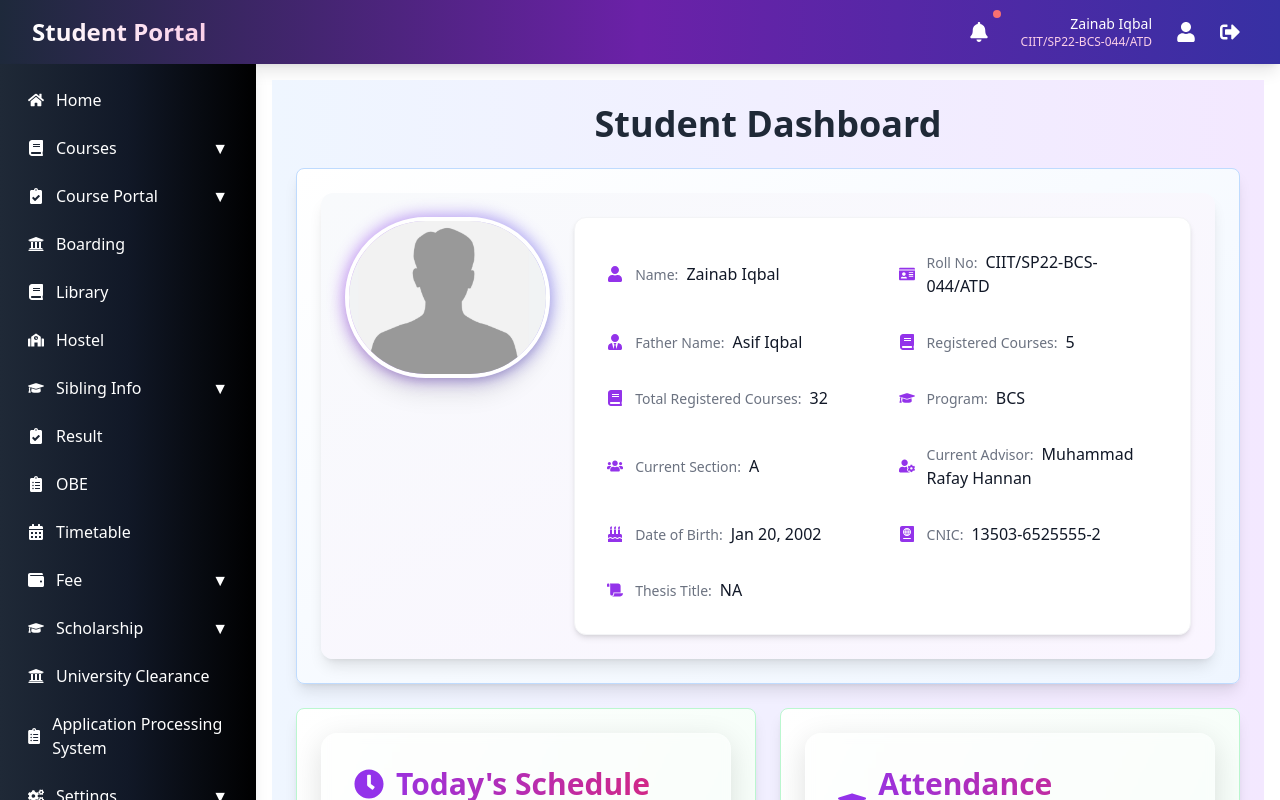
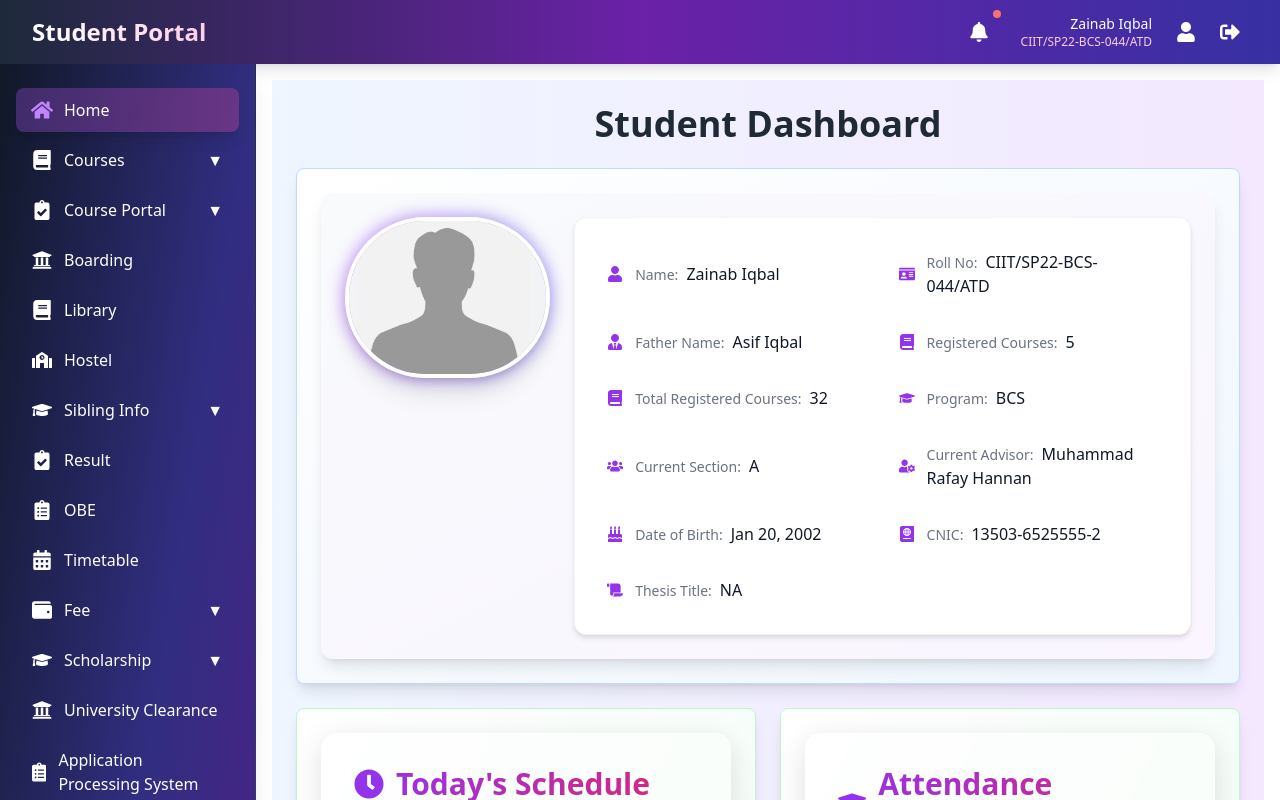
Before and after one commit to AkhlaqAltaf/uni_portal, a React (Vite) app in the folder uni_portal_frontend/: page / in a window 1280 px wide. Shown: the top 800 px of the page. Built offline with nearby package versions, Linux system fonts and the light colour scheme.

Commit message:
styling added to sidebar

```diff
--- a/uni_portal_frontend/src/components/Sidebar.jsx
+++ b/uni_portal_frontend/src/components/Sidebar.jsx
@@ -1,397 +1,263 @@
 import React, { useState } from "react";
-import { Link } from "react-router-dom";
+import { Link, useLocation } from "react-router-dom";
 import {
-  FaHome,
-  FaUser,
-  FaMicrosoft,
-  FaCertificate,
-  FaBook,
-  FaSchool,
-  FaCalendarAlt,
-  FaClipboardList,
-  FaCogs,
-  FaWallet,
-  FaUniversity,
-  FaClipboardCheck,
-  FaGraduationCap,
-  FaChevronDown,
-  FaChevronUp,
+  FaHome, FaUser, FaMicrosoft, FaCertificate, FaBook, FaSchool,
+  FaCalendarAlt, FaClipboardList, FaCogs, FaWallet, FaUniversity,
+  FaClipboardCheck, FaGraduationCap
 } from "react-icons/fa";
 
+const MenuItem = ({ to, icon: Icon, children, onClick, isDropdown, isOpen, isActive }) => (
+  <li>
+    {to ? (
+      <Link
+        to={to}
+        className={`flex items-center px-4 py-2.5 rounded-lg transition-all duration-300
+                   ${isActive
+                     ? 'bg-gradient-to-r from-purple-500/30 to-pink-500/30 text-white shadow-lg'
+                     : 'hover:bg-white/10'}`}
+      >
+        <Icon className={`w-5 h-5 mr-3 transition-transform duration-300
+                       ${isActive ? 'scale-110 text-purple-400' : ''}`} />
+        <span className="font-medium">{children}</span>
+      </Link>
+    ) : (
+      <button
+        onClick={onClick}
+        className="w-full flex items-center justify-between px-4 py-2.5 rounded-lg
+                 transition-all duration-300 hover:bg-white/10 group"
+      >
+        <div className="flex items-center">
+          <Icon className="w-5 h-5 mr-3 group-hover:text-purple-400 transition-colors" />
+          <span className="font-medium">{children}</span>
+        </div>
+        {isDropdown && (
+          <span className={`transform transition-transform duration-300
+                          ${isOpen ? 'rotate-180' : ''}`}>
+            ▼
+          </span>
+        )}
+      </button>
+    )}
+  </li>
+);
+
+const SubMenuItem = ({ to, children }) => (
+  <li>
+    <Link
+      to={to}
+      className="block px-4 py-2 rounded-lg transition-all duration-300
+                 text-gray-300 hover:bg-white/5 hover:text-purple-300"
+    >
+      {children}
+    </Link>
+  </li>
+);
+
 const Sidebar = () => {
-  const [isCoursesDropdownOpen, setCoursesDropdownOpen] = useState(false);
-  const [isCoursePortalDropdownOpen, setCoursePortalDropdownOpen] =
-    useState(false);
-  const [isSiblingDropdownOpen, setSiblingDropdownOpen] = useState(false);
-  const [isScholarshipDropdownOpen, setScholarshipDropdownOpen] =
-    useState(false);
-  const [isFeeDropdownOpen, setFeeDropdownOpen] = useState(false);
-  const [isSettingsDropdownOpen, setSettingsDropdownOpen] = useState(false);
+  const location = useLocation();
+  const [dropdowns, setDropdowns] = useState({
+    courses: false,
+    coursePortal: false,
+    sibling: false,
+    scholarship: false,
+    fee: false,
+    settings: false
+  });
 
-  const toggleCoursesDropdown = () => {
-    setCoursesDropdownOpen(!isCoursesDropdownOpen);
+  const toggleDropdown = (key) => {
+    setDropdowns(prev => ({ ...prev, [key]: !prev[key] }));
   };
 
-  const toggleCoursePortalDropdown = () => {
-    setCoursePortalDropdownOpen(!isCoursePortalDropdownOpen);
-  };
-
-  const toggleSiblingDropdown = () => {
-    setSiblingDropdownOpen(!isSiblingDropdownOpen);
-  };
-
-  const toggleFeeDropdown = () => {
-    setFeeDropdownOpen(!isFeeDropdownOpen);
-  };
-
-  const toggleSettingsDropdown = () => {
-    setSettingsDropdownOpen(!isSettingsDropdownOpen);
-  };
-  const toggleScholarshipDropdown = () => {
-    setScholarshipDropdownOpen(!isScholarshipDropdownOpen);
-  };
+  const isActive = (path) => location.pathname === path;
 
   return (
-    <div className="bg-gradient-to-r from-gray-800 via-gray-900 to-black text-white w-64 h-full p-4 shadow-lg">
-      {/* <h2 className="text-xl font-extrabold mb-6 text-center text-gray-200 border-b-2 border-gray-600 pb-2">
-        Student Portal
-      </h2> */}
-      <ul className="space-y-2">
-        <li>
-          <Link
+    <div className="relative bg-gradient-to-br from-gray-900 via-indigo-900 to-purple-900
+                    text-white w-64 min-h-screen backdrop-blur-lg shadow-xl
+                    border-r border-white/10">
+      <div className="px-4 py-6 space-y-4">
+        <nav>
+          <ul className="space-y-1.5">
+            <MenuItem
               to="/"
-            className="flex items-center px-3 py-2 hover:bg-gray-700 rounded-md transition-colors duration-300"
+              icon={FaHome}
+              isActive={isActive('/')}
             >
-            <FaHome className="mr-3" /> Home
-          </Link>
-        </li>
-        {/* <li>
-          <Link
-            to="/profile"
-            className="flex items-center px-3 py-2 hover:bg-gray-700 rounded-md transition-colors duration-300"
+              Home
+            </MenuItem>
+
+            <MenuItem
+              icon={FaBook}
+              onClick={() => toggleDropdown('courses')}
+              isDropdown
+              isOpen={dropdowns.courses}
             >
-            <FaUser className="mr-3" /> Profile
-          </Link>
-        </li> */}
-        {/* <li>
-          <Link
-            to="/dashboard"
-            className="flex items-center px-3 py-2 hover:bg-gray-700 rounded-md transition-colors duration-300"
-          >
-            <FaMicrosoft className="mr-3" /> Microsoft Office 365 / Teams
-          </Link>
-<<<<<<< HEAD
-        </li>
-
-        </li> */}
-        {/* <li>
-          <Link
-            to="/dashboard"
-            className="flex items-center px-3 py-2 hover:bg-gray-700 rounded-md transition-colors duration-300"
-          >
-            <FaClipboardList className="mr-3" /> Data Verification
-          </Link>
-        </li>
-        <li>
-          <Link
-            to="/dashboard"
-            className="flex items-center px-3 py-2 hover:bg-gray-700 rounded-md transition-colors duration-300"
-          >
-            <FaCertificate className="mr-3" /> Corona Certificates
-          </Link>
-        </li> */}
-
-        <li>
-          <button
-            onClick={toggleCoursesDropdown}
-            className="w-full flex items-center px-3 py-2 hover:bg-gray-700 rounded-md transition-colors duration-300 text-left"
-          >
-            <FaBook className="mr-3" />
               Courses
-            <span className="ml-auto">{isCoursesDropdownOpen ? "▲" : "▼"}</span>
-          </button>
-          {isCoursesDropdownOpen && (
-            <ul className="ml-6 mt-2 space-y-1">
-              <li>
-                <Link
-                  to="/courses/CourseSummary"
-                  className="block px-2 py-1 hover:text-gray-400"
-                >
-                  Summary
-                </Link>
-              </li>
-              <li>
-                <Link
-                  to="/courses/class-proceedings"
-                  className="block px-2 py-1 hover:text-gray-400"
-                >
-                  Class Proceedings
-                </Link>
-              </li>
-              <li>
-                <Link
-                  to="/courses/quiz-marks"
-                  className="block px-2 py-1 hover:text-gray-400"
-                >
-                  Quiz Assignment Marks
-                </Link>
-              </li>
+            </MenuItem>
+            {dropdowns.courses && (
+              <ul className="mt-2 ml-4 pl-4 border-l border-purple-500/30 space-y-1
+                           animate-fadeIn">
+                <SubMenuItem to="/courses/CourseSummary">Summary</SubMenuItem>
+                <SubMenuItem to="/courses/class-proceedings">Class Proceedings</SubMenuItem>
+                <SubMenuItem to="/courses/quiz-marks">Quiz Assignment Marks</SubMenuItem>
               </ul>
             )}
-        </li>
-        <li>
-          <button
-            onClick={toggleCoursePortalDropdown}
-            className="w-full flex items-center px-3 py-2 hover:bg-gray-700 rounded-md transition-colors duration-300 text-left"
+
+            <MenuItem
+              icon={FaClipboardCheck}
+              onClick={() => toggleDropdown('coursePortal')}
+              isDropdown
+              isOpen={dropdowns.coursePortal}
             >
-            <FaClipboardCheck className="mr-3" />
               Course Portal
-            <span className="ml-auto">
-              {isCoursePortalDropdownOpen ? "▲" : "▼"}
-            </span>
-          </button>
-          {isCoursePortalDropdownOpen && (
-            <ul className="ml-6 mt-2 space-y-1">
-              <li>
-                <Link
-                  to="/course-portal/mcq-test"
-                  className="block px-2 py-1 hover:text-gray-400"
-                >
-                  MCQ Test
-                </Link>
-              </li>
-              <li>
-                <Link
-                  to="/course-portal/subjective-test"
-                  className="block px-2 py-1 hover:text-gray-400"
-                >
-                  Subjective Test
-                </Link>
-              </li>
-              <li>
-                <Link
-                  to="/course-portal/course-content"
-                  className="block px-2 py-1 hover:text-gray-400"
-                >
-                  Course Content
-                </Link>
-              </li>
-              <li>
-                <Link
-                  to="/course-portal/assignments-summary"
-                  className="block px-2 py-1 hover:text-gray-400"
-                >
-                  Assignments Summary
-                </Link>
-              </li>
-              <li>
-                <Link
-                  to="/course-portal/pending-assignments"
-                  className="block px-2 py-1 hover:text-gray-400"
-                >
-                  Pending Assignments
-                </Link>
-              </li>
+            </MenuItem>
+            {dropdowns.coursePortal && (
+              <ul className="mt-2 ml-4 pl-4 border-l border-purple-500/30 space-y-1
+                           animate-fadeIn">
+                <SubMenuItem to="/course-portal/mcq-test">MCQ Test</SubMenuItem>
+                <SubMenuItem to="/course-portal/subjective-test">Subjective Test</SubMenuItem>
+                <SubMenuItem to="/course-portal/course-content">Course Content</SubMenuItem>
+                <SubMenuItem to="/course-portal/assignments-summary">Assignments Summary</SubMenuItem>
+                <SubMenuItem to="/course-portal/pending-assignments">Pending Assignments</SubMenuItem>
               </ul>
             )}
-        </li>
-        <li>
-          <Link
+
+            <MenuItem
               to="/dashboard"
-            className="flex items-center px-3 py-2 hover:bg-gray-700 rounded-md transition-colors duration-300"
+              icon={FaUniversity}
+              isActive={isActive('/dashboard')}
             >
-            <FaUniversity className="mr-3" /> Boarding
-          </Link>
-        </li>
-        <li>
-          <Link
+              Boarding
+            </MenuItem>
+
+            <MenuItem
               to="/library"
-            className="flex items-center px-3 py-2 hover:bg-gray-700 rounded-md transition-colors duration-300"
+              icon={FaBook}
+              isActive={isActive('/library')}
             >
-            <FaBook className="mr-3" /> Library
-          </Link>
-        </li>
-        <li>
-          <Link
-            to="/dashboard"
-            className="flex items-center px-3 py-2 hover:bg-gray-700 rounded-md transition-colors duration-300"
+              Library
+            </MenuItem>
+
+            <MenuItem
+              to="/hostel"
+              icon={FaSchool}
+              isActive={isActive('/hostel')}
             >
-            <FaSchool className="mr-3" /> Hostel
-          </Link>
-        </li>
-        <li>
-          <button
-            onClick={toggleSiblingDropdown}
-            className="w-full flex items-center px-3 py-2 hover:bg-gray-700 rounded-md transition-colors duration-300 text-left"
+              Hostel
+            </MenuItem>
+
+            <MenuItem
+              icon={FaGraduationCap}
+              onClick={() => toggleDropdown('sibling')}
+              isDropdown
+              isOpen={dropdowns.sibling}
             >
-            <FaGraduationCap className="mr-3" />
               Sibling Info
-            <span className="ml-auto">{isSiblingDropdownOpen ? "▲" : "▼"}</span>
-          </button>
-          {isSiblingDropdownOpen && (
-            <ul className="ml-6 mt-2 space-y-1">
-              <li>
-                <Link
-                  to="/sibling-info/add-sibling-info"
-                  className="block px-2 py-1 hover:text-gray-400"
-                >
-                  Add Sibling Info
-                </Link>
-              </li>
+            </MenuItem>
+            {dropdowns.sibling && (
+              <ul className="mt-2 ml-4 pl-4 border-l border-purple-500/30 space-y-1
+                           animate-fadeIn">
+                <SubMenuItem to="/sibling-info/add-sibling-info">Add Sibling Info</SubMenuItem>
               </ul>
             )}
-        </li>
-        <li>
-          <Link
+
+            <MenuItem
               to="/result"
-            className="flex items-center px-3 py-2 hover:bg-gray-700 rounded-md transition-colors duration-300"
+              icon={FaClipboardCheck}
+              isActive={isActive('/result')}
             >
-            <FaClipboardCheck className="mr-3" /> Result
-          </Link>
-        </li>
-        <li>
-          <Link
-            to="/dashboard"
-            className="flex items-center px-3 py-2 hover:bg-gray-700 rounded-md transition-colors duration-300"
+              Result
+            </MenuItem>
+
+            <MenuItem
+              to="/obe"
+              icon={FaClipboardList}
+              isActive={isActive('/obe')}
             >
-            <FaClipboardList className="mr-3" /> OBE
-          </Link>
-        </li>
-        <li>
-          <Link
+              OBE
+            </MenuItem>
+
+            <MenuItem
               to="/timetable"
-            className="flex items-center px-3 py-2 hover:bg-gray-700 rounded-md transition-colors duration-300"
+              icon={FaCalendarAlt}
+              isActive={isActive('/timetable')}
             >
-            <FaCalendarAlt className="mr-3" /> Timetable
-          </Link>
-        </li>
-        <li>
-          <button
-            onClick={toggleFeeDropdown}
-            className="w-full flex items-center px-3 py-2 hover:bg-gray-700 rounded-md transition-colors duration-300 text-left"
+              Timetable
+            </MenuItem>
+
+            <MenuItem
+              icon={FaWallet}
+              onClick={() => toggleDropdown('fee')}
+              isDropdown
+              isOpen={dropdowns.fee}
             >
-            <FaWallet className="mr-3" />
               Fee
-            <span className="ml-auto">{isFeeDropdownOpen ? "▲" : "▼"}</span>
-          </button>
-          {isFeeDropdownOpen && (
-            <ul className="ml-6 mt-2 space-y-1">
-              <li>
-                <Link
-                  to="/fee/challan"
-                  className="block px-2 py-1 hover:text-gray-400"
-                >
-                  Challan
-                </Link>
-              </li>
-              <li>
-                <Link
-                  to="/fee/history"
-                  className="block px-2 py-1 hover:text-gray-400"
-                >
-                  History
-                </Link>
-              </li>
-              <li>
-                <Link
-                  to="/fee/installment"
-                  className="block px-2 py-1 hover:text-gray-400"
-                >
-                  Fee Installment
-                </Link>
-              </li>
-              <li>
-                <Link
-                  to="/fee/installment-status"
-                  className="block px-2 py-1 hover:text-gray-400"
-                >
-                  Fee Installment Status
-                </Link>
-              </li>
+            </MenuItem>
+            {dropdowns.fee && (
+              <ul className="mt-2 ml-4 pl-4 border-l border-purple-500/30 space-y-1
+                           animate-fadeIn">
+                <SubMenuItem to="/fee/challan">Challan</SubMenuItem>
+                <SubMenuItem to="/fee/history">History</SubMenuItem>
+                <SubMenuItem to="/fee/installment">Fee Installment</SubMenuItem>
+                <SubMenuItem to="/fee/installment-status">Fee Installment Status</SubMenuItem>
               </ul>
             )}
-        </li>
-        <li>
-          <button
-            onClick={toggleScholarshipDropdown}
-            className="w-full flex items-center px-3 py-2 hover:bg-gray-700 rounded-md transition-colors duration-300 text-left"
+
+            <MenuItem
+              icon={FaGraduationCap}
+              onClick={() => toggleDropdown('scholarship')}
+              isDropdown
+              isOpen={dropdowns.scholarship}
             >
-            <FaGraduationCap className="mr-3" />
               Scholarship
-            <span className="ml-auto">
-              {isScholarshipDropdownOpen ? "▲" : "▼"}
-            </span>
-          </button>
-          {isScholarshipDropdownOpen && (
-            <ul className="ml-6 mt-2 space-y-1">
-              <li>
-                <Link
-                  to="/scholarship-status"
-                  className="block px-2 py-1 hover:text-gray-400"
-                >
-                  View Scholarship Status
-                </Link>
-              </li>
+            </MenuItem>
+            {dropdowns.scholarship && (
+              <ul className="mt-2 ml-4 pl-4 border-l border-purple-500/30 space-y-1
+                           animate-fadeIn">
+                <SubMenuItem to="/scholarship-status">View Scholarship Status</SubMenuItem>
               </ul>
             )}
-        </li>
-        <li>
-          <Link
-            to="/dashboard"
-            className="flex items-center px-3 py-2 hover:bg-gray-700 rounded-md transition-colors duration-300"
+
+            <MenuItem
+              to="/university-clearance"
+              icon={FaUniversity}
+              isActive={isActive('/university-clearance')}
             >
-            <FaUniversity className="mr-3" /> University Clearance
-          </Link>
-        </li>
-        <li>
-          <Link
-            to="/dashboard"
-            className="flex items-center px-3 py-2 hover:bg-gray-700 rounded-md transition-colors duration-300"
+              University Clearance
+            </MenuItem>
+
+            <MenuItem
+              to="/application-processing"
+              icon={FaClipboardList}
+              isActive={isActive('/application-processing')}
             >
-            <FaClipboardList className="mr-3" /> Application Processing System
-          </Link>
-        </li>
-        <li>
-          <button
-            onClick={toggleSettingsDropdown}
-            className="w-full flex items-center px-3 py-2 hover:bg-gray-700 rounded-md transition-colors duration-300 text-left"
+              Application Processing System
+            </MenuItem>
+          </ul>
+        </nav>
+      </div>
+
+      {/* Settings Section - Move above */}
+      <div className="px-4 py-6 space-y-4">
+        <nav>
+          <ul className="space-y-1.5">
+            <MenuItem
+              icon={FaCogs}
+              onClick={() => toggleDropdown('settings')}
+              isDropdown
+              isOpen={dropdowns.settings}
             >
-            <FaCogs className="mr-3" />
               Settings
-            <span className="ml-auto">
-              {isSettingsDropdownOpen ? "▲" : "▼"}
-            </span>
-          </button>
-          {isSettingsDropdownOpen && (
-            <ul className="ml-6 mt-2 space-y-1">
-              <li>
-                <Link
-                  to="/settings/profile"
-                  className="block px-2 py-1 hover:text-gray-400"
-                >
-                  Profile
-                </Link>
-              </li>
-              <li>
-                <Link
-                  to="/settings/change-password"
-                  className="block px-2 py-1 hover:text-gray-400"
-                >
-                  Change Password
-                </Link>
-              </li>
-              <li>
-                <Link
-                  to="/settings/login-history"
-                  className="block px-2 py-1 hover:text-gray-400"
-                >
-                  Login History
-                </Link>
-              </li>
+            </MenuItem>
+            {dropdowns.settings && (
+              <ul className="mt-2 ml-4 pl-4 border-l border-purple-500/30 space-y-1">
+                <SubMenuItem to="/settings/profile">Profile</SubMenuItem>
+                <SubMenuItem to="/settings/change-password">Change Password</SubMenuItem>
+                <SubMenuItem to="/settings/login-history">Login History</SubMenuItem>
               </ul>
             )}
-        </li>
           </ul>
+        </nav>
+      </div>
     </div>
   );
 };
```
Lines whose indentation alone changed are shown as unchanged.
